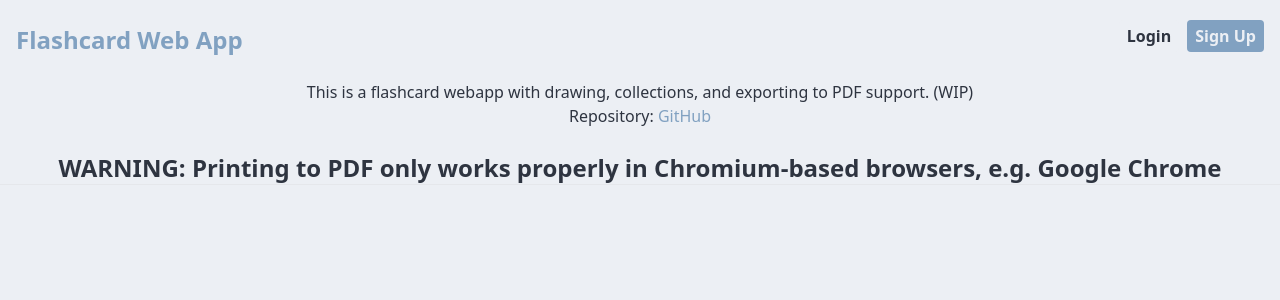
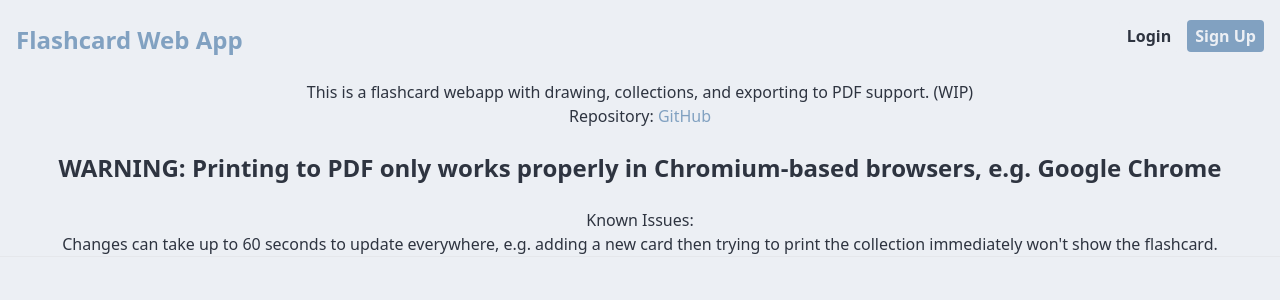
Before and after one commit to SRugina/flashcard-webapp, a Next.js app: page / in a window 1280 px wide. Shown: the top 300 px of the page. Built offline with nearby package versions, Linux system fonts and the light colour scheme; no server answers.

Commit message:
Fix errors not clearing on refresh of data

```diff
--- a/pages/collection.tsx
+++ b/pages/collection.tsx
@@ -31,6 +31,7 @@ const CollectionIdPage = () => {
 
   useEffect(() => {
     void refresh();
+    setGenericError(<></>);
     // eslint-disable-next-line react-hooks/exhaustive-deps
   }, []);
 
--- a/pages/collections.tsx
+++ b/pages/collections.tsx
@@ -14,6 +14,7 @@ const CollectionsPage = () => {
 
   useEffect(() => {
     void refresh();
+    setGenericError(<></>);
     // eslint-disable-next-line react-hooks/exhaustive-deps
   }, []);
 
--- a/pages/index.tsx
+++ b/pages/index.tsx
@@ -22,6 +22,15 @@ const IndexPage = () => {
           WARNING: Printing to PDF only works properly in Chromium-based
           browsers, e.g. Google Chrome
         </h1>
+        <br />
+        Known Issues:
+        <ul className="list-disc">
+          <li>
+            Changes can take up to 60 seconds to update everywhere, e.g. adding
+            a new card then trying to print the collection immediately
+            won&apos;t show the flashcard.
+          </li>
+        </ul>
       </div>
     </div>
   );
--- a/pages/subcollection.tsx
+++ b/pages/subcollection.tsx
@@ -33,6 +33,7 @@ const SubCollectionIdPage = () => {
 
   useEffect(() => {
     void refresh();
+    setGenericError(<></>);
     // eslint-disable-next-line react-hooks/exhaustive-deps
   }, []);
 
```
